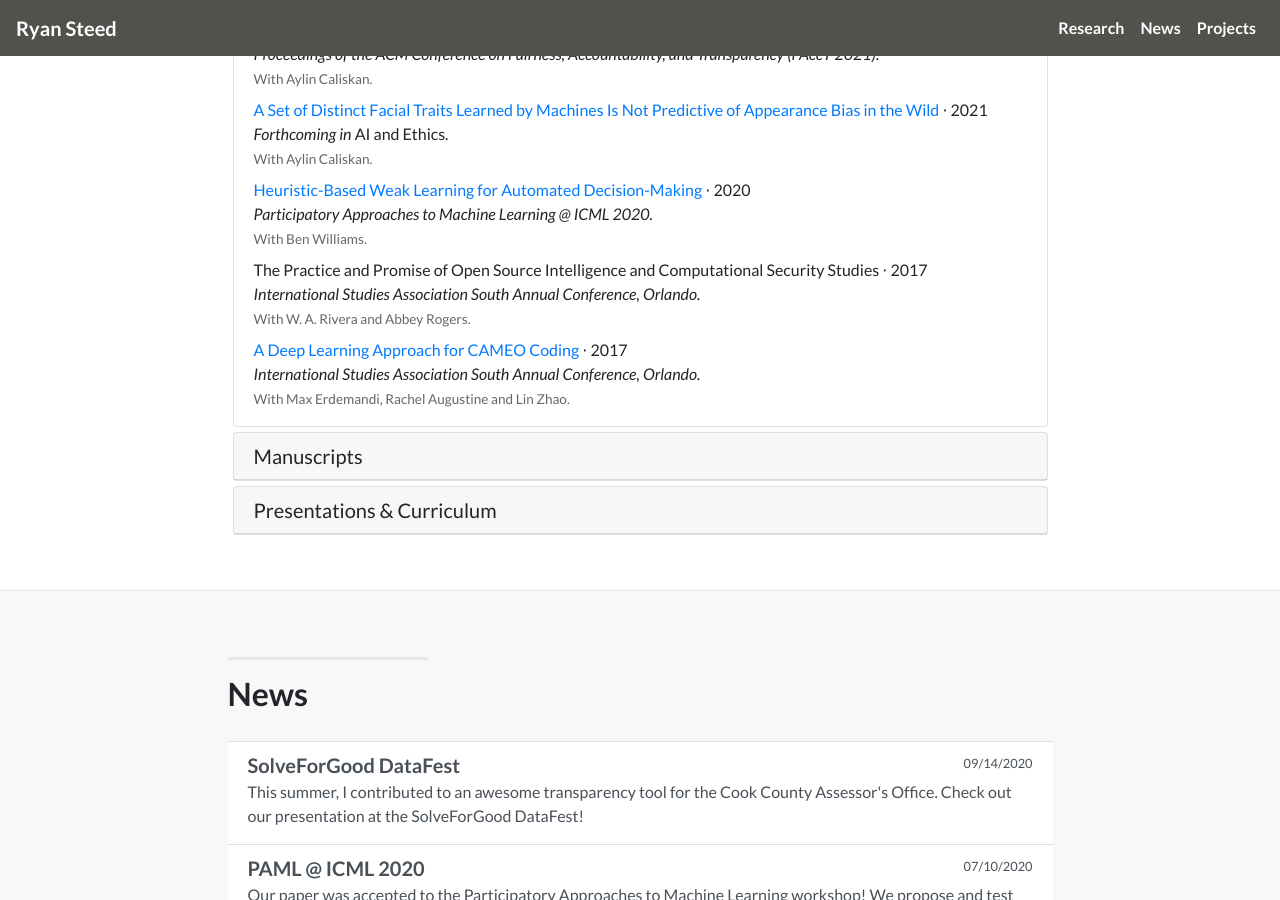
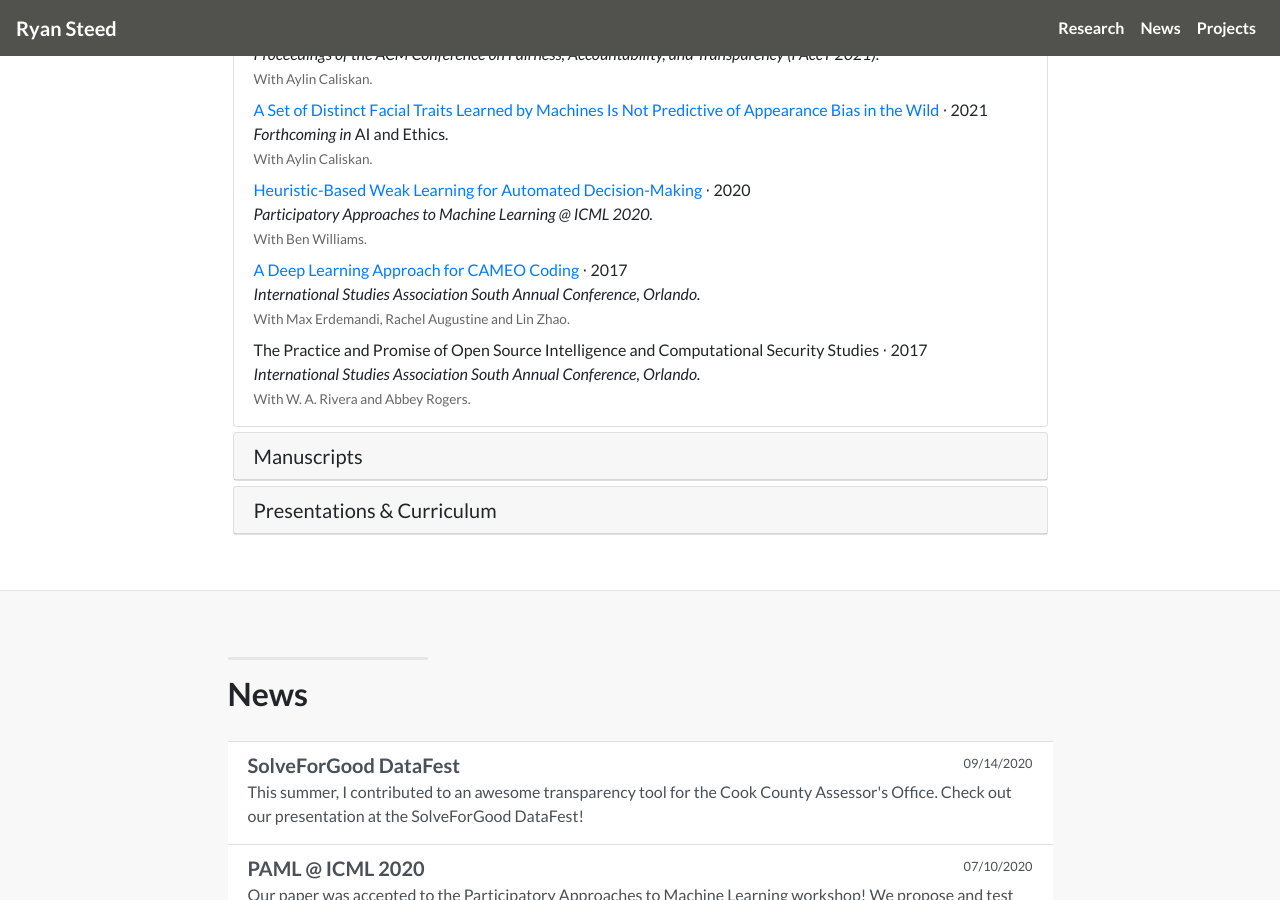
Before and after one commit to rsteed11/rsteed11.github.io, a Jekyll site: the page built from index.html, in a window 1280 px wide and 900 px high, scrolled down 895 px. Built offline with Jekyll 4.4.1, drawn with Linux system fonts in a browser that asks for light colours; nearby versions of some CDN libraries; a style sheet for code colours, icons or effects is not loaded; some of the changed lines change nothing that is shown.

Commit message:
:arrow_upper_right: Changed pub order

```diff
--- a/_data/research.yml
+++ b/_data/research.yml
@@ -23,13 +23,6 @@
       url: https://arxiv.org/abs/2005.02342
       authors:
         - Ben Williams
-    - title: The Practice and Promise of Open Source Intelligence and Computational Security Studies
-      date: 2017
-      # url: https://www.isanet.org/Portals/0/Media/Conferences/SouthOrlando2017/South%20Orlando%202017%20-%20Full%20Program.pdf
-      meta: International Studies Association South Annual Conference, Orlando.
-      authors:
-        - W. A. Rivera
-        - Abbey Rogers
     - title: A Deep Learning Approach for CAMEO Coding
       date: 2017
       url: docs/event-coding.pdf
@@ -38,6 +31,13 @@
         - Max Erdemandi
         - Rachel Augustine
         - Lin Zhao
+    - title: The Practice and Promise of Open Source Intelligence and Computational Security Studies
+      date: 2017
+      # url: https://www.isanet.org/Portals/0/Media/Conferences/SouthOrlando2017/South%20Orlando%202017%20-%20Full%20Program.pdf
+      meta: International Studies Association South Annual Conference, Orlando.
+      authors:
+        - W. A. Rivera
+        - Abbey Rogers
 - id: manuscripts
   subject: Manuscripts
   data:
```
